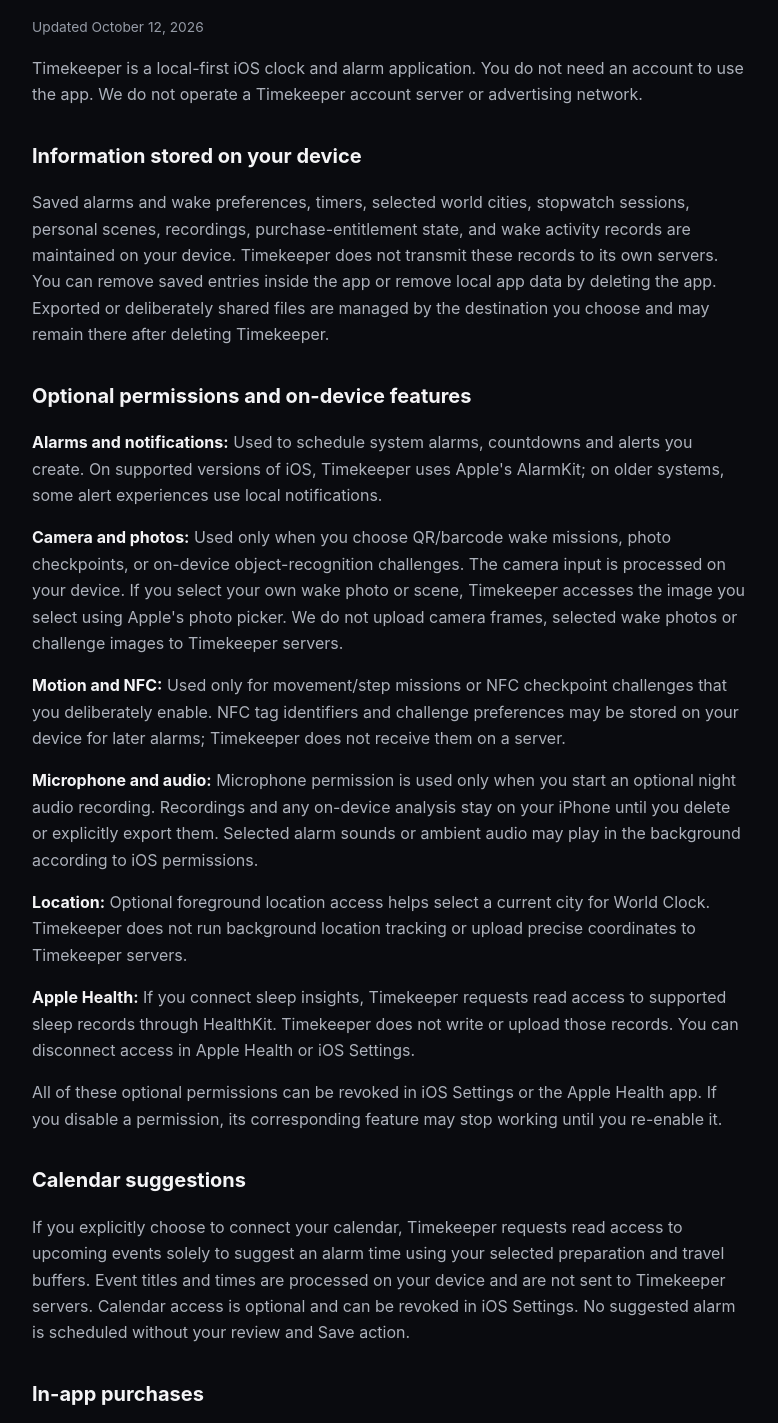
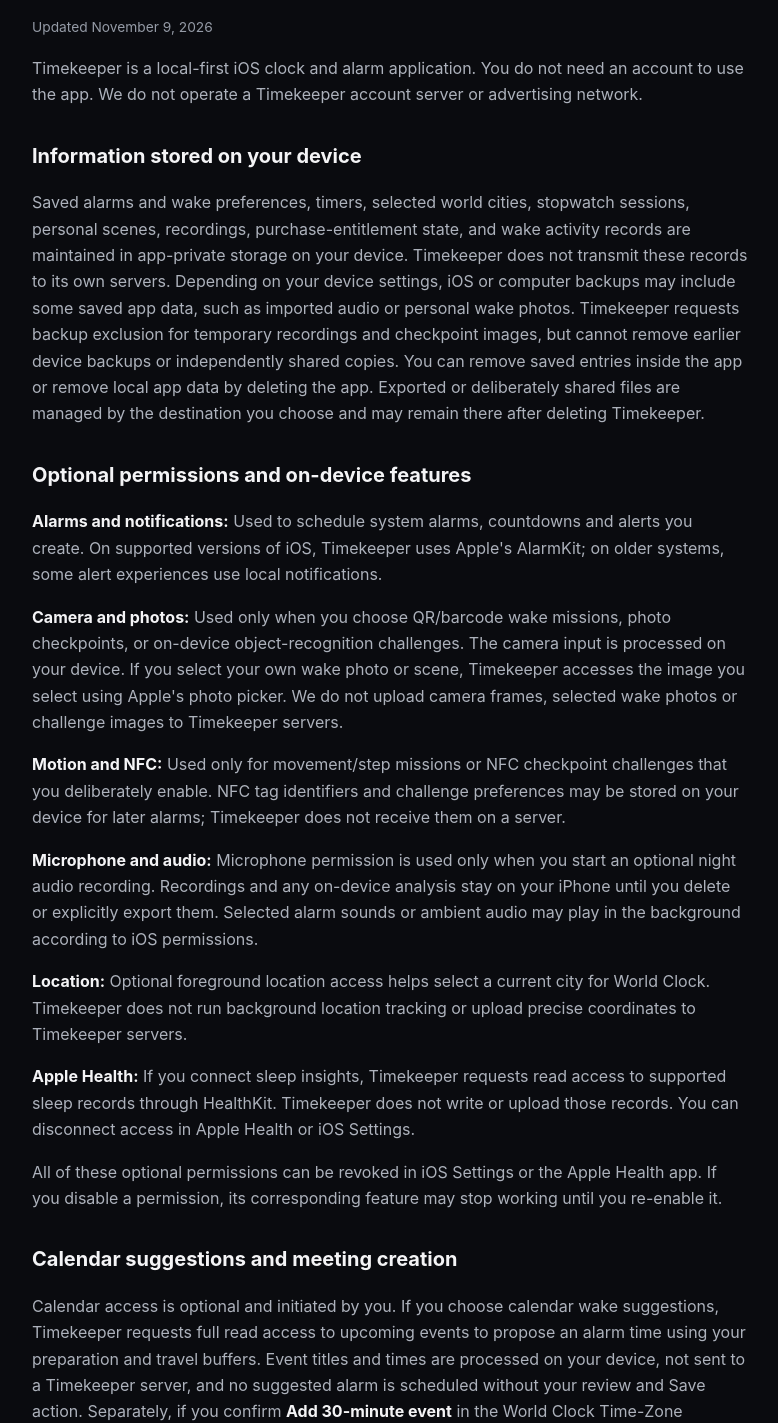
Before and after one commit to L1gh7C0d35/timekeeper-support, a plain HTML site: page privacy.html in a window 1280 px wide. Shown: the part 199-1622 px from the top of the page, without its empty margins (250-1028 px from the left). Drawn offline with Linux system fonts and the light colour scheme.

Commit message:
Correct Timekeeper calendar privacy and alarm status support guidance

```diff
--- a/privacy.html
+++ b/privacy.html
@@ -1,9 +1,9 @@
 <!doctype html><html lang="en"><head><meta charset="utf-8"><meta name="viewport" content="width=device-width,initial-scale=1"><title>Privacy Policy — Timekeeper</title><link rel="icon" type="image/png" href="favicon.png"><link rel="apple-touch-icon" href="apple-touch-icon.png"><link rel="stylesheet" href="style.css"></head><body><main>
 <nav><a href="index.html">Home</a><a href="support.html">Support</a><a href="terms.html">Terms</a></nav>
-<h1>Privacy Policy</h1><p class="small">Updated October 12, 2026</p>
+<h1>Privacy Policy</h1><p class="small">Updated November 9, 2026</p>
 <p>Timekeeper is a local-first iOS clock and alarm application. You do not need an account to use the app. We do not operate a Timekeeper account server or advertising network.</p>
 <h2>Information stored on your device</h2>
-<p>Saved alarms and wake preferences, timers, selected world cities, stopwatch sessions, personal scenes, recordings, purchase-entitlement state, and wake activity records are maintained on your device. Timekeeper does not transmit these records to its own servers. You can remove saved entries inside the app or remove local app data by deleting the app. Exported or deliberately shared files are managed by the destination you choose and may remain there after deleting Timekeeper.</p>
+<p>Saved alarms and wake preferences, timers, selected world cities, stopwatch sessions, personal scenes, recordings, purchase-entitlement state, and wake activity records are maintained in app-private storage on your device. Timekeeper does not transmit these records to its own servers. Depending on your device settings, iOS or computer backups may include some saved app data, such as imported audio or personal wake photos. Timekeeper requests backup exclusion for temporary recordings and checkpoint images, but cannot remove earlier device backups or independently shared copies. You can remove saved entries inside the app or remove local app data by deleting the app. Exported or deliberately shared files are managed by the destination you choose and may remain there after deleting Timekeeper.</p>
 <h2>Optional permissions and on-device features</h2>
 <p><strong>Alarms and notifications:</strong> Used to schedule system alarms, countdowns and alerts you create. On supported versions of iOS, Timekeeper uses Apple's AlarmKit; on older systems, some alert experiences use local notifications.</p>
 <p><strong>Camera and photos:</strong> Used only when you choose QR/barcode wake missions, photo checkpoints, or on-device object-recognition challenges. The camera input is processed on your device. If you select your own wake photo or scene, Timekeeper accesses the image you select using Apple's photo picker. We do not upload camera frames, selected wake photos or challenge images to Timekeeper servers.</p>
@@ -12,7 +12,7 @@
 <p><strong>Location:</strong> Optional foreground location access helps select a current city for World Clock. Timekeeper does not run background location tracking or upload precise coordinates to Timekeeper servers.</p>
 <p><strong>Apple Health:</strong> If you connect sleep insights, Timekeeper requests read access to supported sleep records through HealthKit. Timekeeper does not write or upload those records. You can disconnect access in Apple Health or iOS Settings.</p>
 <p>All of these optional permissions can be revoked in iOS Settings or the Apple Health app. If you disable a permission, its corresponding feature may stop working until you re-enable it.</p>
-<h2>Calendar suggestions</h2><p>If you explicitly choose to connect your calendar, Timekeeper requests read access to upcoming events solely to suggest an alarm time using your selected preparation and travel buffers. Event titles and times are processed on your device and are not sent to Timekeeper servers. Calendar access is optional and can be revoked in iOS Settings. No suggested alarm is scheduled without your review and Save action.</p>
+<h2>Calendar suggestions and meeting creation</h2><p>Calendar access is optional and initiated by you. If you choose calendar wake suggestions, Timekeeper requests full read access to upcoming events to propose an alarm time using your preparation and travel buffers. Event titles and times are processed on your device, not sent to a Timekeeper server, and no suggested alarm is scheduled without your review and Save action. Separately, if you confirm <strong>Add 30-minute event</strong> in the World Clock Time-Zone Planner, Timekeeper requests <strong>write-only</strong> Calendar permission to add one meeting at the chosen time to your default calendar, with the selected city names in its notes. That action does not read your existing calendar events. You can revoke Calendar permissions in iOS Settings.</p>
 <h2>In-app purchases</h2>
 <p>Optional premium purchases use Apple's StoreKit and App Store billing. Apple handles payment processing and purchase history. Timekeeper reads verified transaction entitlements to unlock features; we do not receive or store payment card numbers. Apple's handling of Apple Account and transaction information is governed by Apple's privacy practices.</p>
 <h2>Advertising and tracking</h2><p>The current iOS app contains no advertising SDK or third-party analytics SDK and does not use cross-app tracking. We do not sell personal information.</p>
```
Also changed, not shown: support.html (+3 -3 lines).
